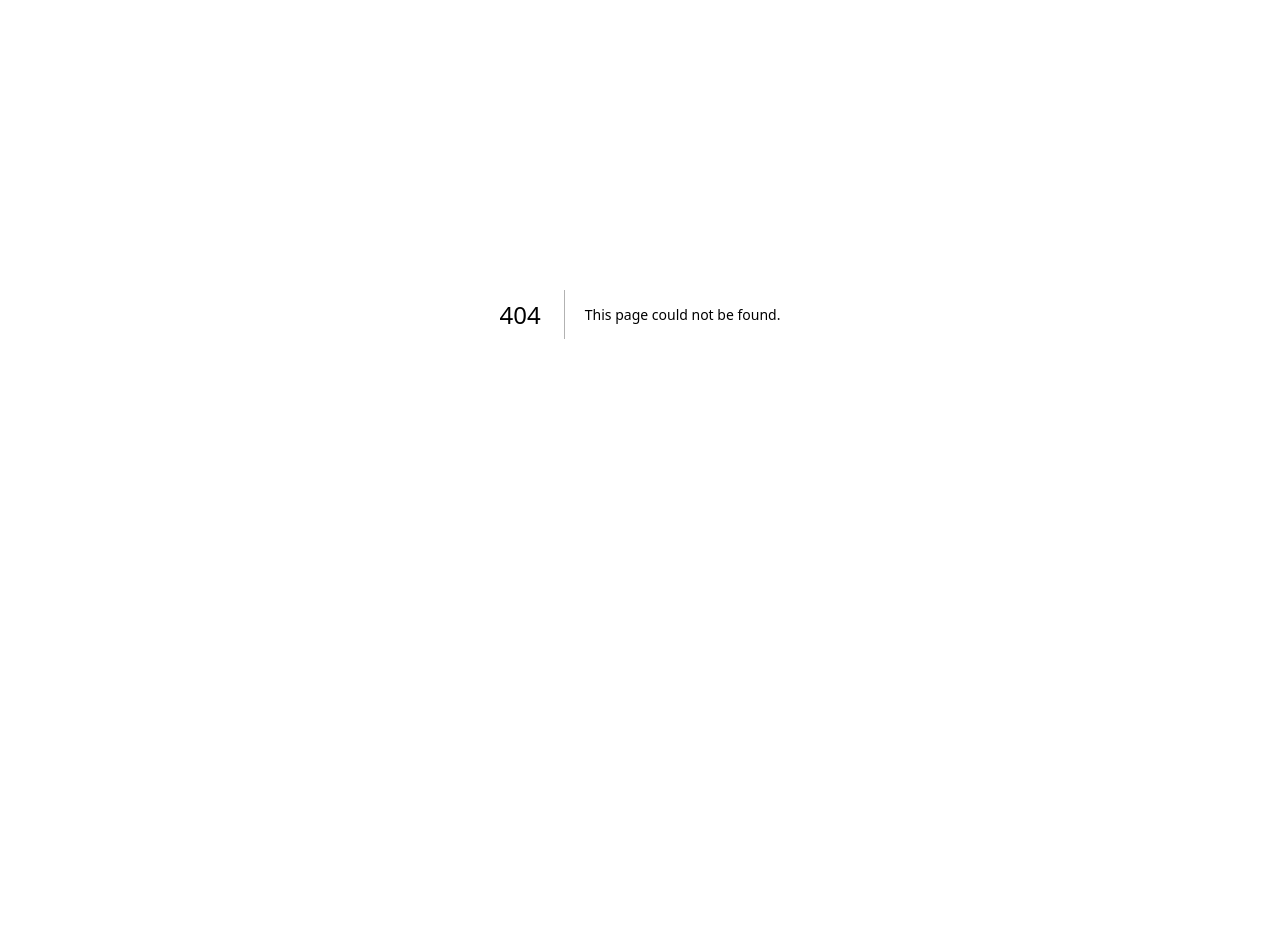
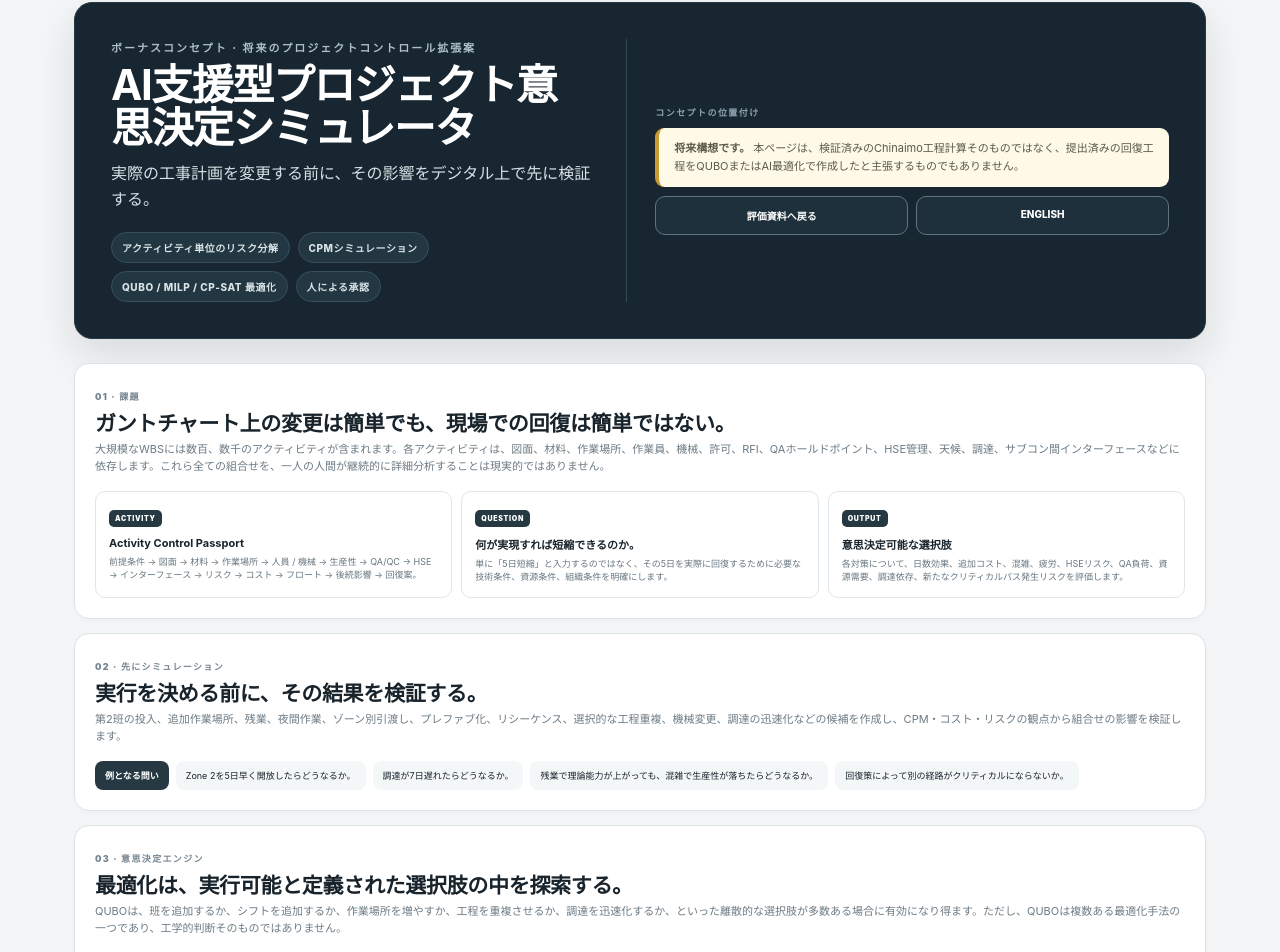
Before and after one commit to michaelfutol/Michael-Futol-Chinaimo-Project-Controls, a Next.js app: page /ja/decision-simulator in a window 1280 px wide. Before the commit this address had no page. Shown: the part 86-1038 px from the top of the page. Before the commit the page ends 800 px from the top, so only its background shows below. Built offline with nearby package versions, Linux system fonts and the light colour scheme.

Commit message:
site: add Japanese project decision simulator bonus page

```diff
--- /dev/null
+++ b/app/ja/decision-simulator/page.tsx
@@ -0,0 +1,56 @@
+export default function DecisionSimulatorJaPage(){
+  return <main id="top" style={{maxWidth:1180,margin:'0 auto',padding:'88px 24px 48px'}}>
+    <section className="hero" style={{marginBottom:24}}>
+      <div className="heroCopy">
+        <div className="eyebrow">ボーナスコンセプト · 将来のプロジェクトコントロール拡張案</div>
+        <h1>AI支援型プロジェクト意思決定シミュレータ</h1>
+        <p className="heroLead">実際の工事計画を変更する前に、その影響をデジタル上で先に検証する。</p>
+        <div className="heroTags"><span>アクティビティ単位のリスク分解</span><span>CPMシミュレーション</span><span>QUBO / MILP / CP-SAT 最適化</span><span>人による承認</span></div>
+      </div>
+      <div className="heroAction">
+        <div className="deliverableLabel">コンセプトの位置付け</div>
+        <div className="notice" style={{margin:0}}><b>将来構想です。</b> 本ページは、検証済みのChinaimo工程計算そのものではなく、提出済みの回復工程をQUBOまたはAI最適化で作成したと主張するものでもありません。</div>
+        <div className="heroButtonRow"><a className="secondaryBtn" href="/ja">評価資料へ戻る</a><a className="secondaryBtn" href="/decision-simulator">ENGLISH</a></div>
+      </div>
+    </section>
+
+    <section className="panel">
+      <div className="sectionHead"><div><span className="sectionNo">01 · 課題</span><h2>ガントチャート上の変更は簡単でも、現場での回復は簡単ではない。</h2><p>大規模なWBSには数百、数千のアクティビティが含まれます。各アクティビティは、図面、材料、作業場所、作業員、機械、許可、RFI、QAホールドポイント、HSE管理、天候、調達、サブコン間インターフェースなどに依存します。これら全ての組合せを、一人の人間が継続的に詳細分析することは現実的ではありません。</p></div></div>
+      <div className="authorityGrid">
+        <div><span className="authorityTool">ACTIVITY</span><b>Activity Control Passport</b><p>前提条件 → 図面 → 材料 → 作業場所 → 人員 / 機械 → 生産性 → QA/QC → HSE → インターフェース → リスク → コスト → フロート → 後続影響 → 回復案。</p></div>
+        <div><span className="authorityTool">QUESTION</span><b>何が実現すれば短縮できるのか。</b><p>単に「5日短縮」と入力するのではなく、その5日を実際に回復するために必要な技術条件、資源条件、組織条件を明確にします。</p></div>
+        <div><span className="authorityTool">OUTPUT</span><b>意思決定可能な選択肢</b><p>各対策について、日数効果、追加コスト、混雑、疲労、HSEリスク、QA負荷、資源需要、調達依存、新たなクリティカルパス発生リスクを評価します。</p></div>
+      </div>
+    </section>
+
+    <section className="panel">
+      <div className="sectionHead"><div><span className="sectionNo">02 · 先にシミュレーション</span><h2>実行を決める前に、その結果を検証する。</h2><p>第2班の投入、追加作業場所、残業、夜間作業、ゾーン別引渡し、プレファブ化、リシーケンス、選択的な工程重複、機械変更、調達の迅速化などの候補を作成し、CPM・コスト・リスクの観点から組合せの影響を検証します。</p></div></div>
+      <div className="commentaryRule"><b>例となる問い</b><span>Zone 2を5日早く開放したらどうなるか。</span><span>調達が7日遅れたらどうなるか。</span><span>残業で理論能力が上がっても、混雑で生産性が落ちたらどうなるか。</span><span>回復策によって別の経路がクリティカルにならないか。</span></div>
+    </section>
+
+    <section className="panel">
+      <div className="sectionHead"><div><span className="sectionNo">03 · 意思決定エンジン</span><h2>最適化は、実行可能と定義された選択肢の中を探索する。</h2><p>QUBOは、班を追加するか、シフトを追加するか、作業場所を増やすか、工程を重複させるか、調達を迅速化するか、といった離散的な選択肢が多数ある場合に有効になり得ます。ただし、QUBOは複数ある最適化手法の一つであり、工学的判断そのものではありません。</p></div></div>
+      <div className="resultStrip"><div><small>目的</small><b>回復コスト + 遅延影響 + 安全 / 品質 / 資源ペナルティを最小化</b></div><div><small>制約</small><b>予測完了日 ≤ 要求完了日</b></div><div><small>ソルバー比較</small><b>QUBO · MILP · CP-SAT · ヒューリスティクス</b></div></div>
+      <div className="controlRule"><b>ソルバー中立の原則</b><span>特定技術ではなく、最も良い実行可能解を採用する。</span><span>工学・施工ルールが許容範囲を決める。</span><span>最適化は、その許容範囲内を探索する。</span></div>
+    </section>
+
+    <section className="panel">
+      <div className="sectionHead"><div><span className="sectionNo">04 · ガバナンス</span><h2>Human-in-command のワークフロー</h2><p>モデルは候補を提示し検証します。プロジェクトチームが実行可能性を確認し、Project Manager が承認します。</p></div></div>
+      <div className="reviewPath" style={{gridTemplateColumns:'repeat(4,minmax(0,1fr))'}}>
+        <div className="reviewStep"><span>01</span><div><b>工学・施工ルール</b><small>物理的、技術的、契約上の実行可能性を定義。</small></div></div>
+        <div className="reviewStep"><span>02</span><div><b>AIによる分解</b><small>依存関係、リスク、候補対策を抽出。</small></div></div>
+        <div className="reviewStep"><span>03</span><div><b>CPM + シミュレーション + 最適化</b><small>時間、コスト、資源、リスクの影響を検証。</small></div></div>
+        <div className="reviewStep"><span>04</span><div><b>部門横断検証・PM承認</b><small>Construction · Engineering · Procurement · QA/QC · HSE · Commercial。</small></div></div>
+      </div>
+    </section>
+
+    <section className="panel">
+      <div className="sectionHead"><div><span className="sectionNo">05 · 原則</span><h2>QUBOは戦略探索の手段であり、エンジニアそのものではない。</h2></div></div>
+      <div className="doctrineCard"><div><small>PROJECT DECISION SIMULATOR</small><h3>工程表は、どこに介入が必要かを示す。Engineering と Construction は、何が実際に実行可能かを定義する。シミュレーションは影響を検証し、最適化は最良の実行可能な組合せを探索する。最終的な意思決定責任は、プロジェクトチームに残る。</h3></div></div>
+      <p className="controlNote" style={{marginTop:18}}><b>目標：</b> 単に日数を取り戻すことではなく、完了日、品質、プロジェクト利益を守るための、安全で経済的かつ現場で実行可能な方法を選ぶこと。</p>
+      <p className="controlNote"><b>翻訳注記：</b> 日本語ページはレビュー支援用です。技術的・契約的な解釈に差異がある場合は、英語版およびネイティブ提出ファイルを基準とします。</p>
+    </section>
+
+    <footer><div><b>Michael Futol</b><span>Project Controls & Construction Planning Technical Assessment · 将来構想</span></div><a href="/ja">評価資料へ戻る ↑</a></footer>
+  </main>
+}
```
